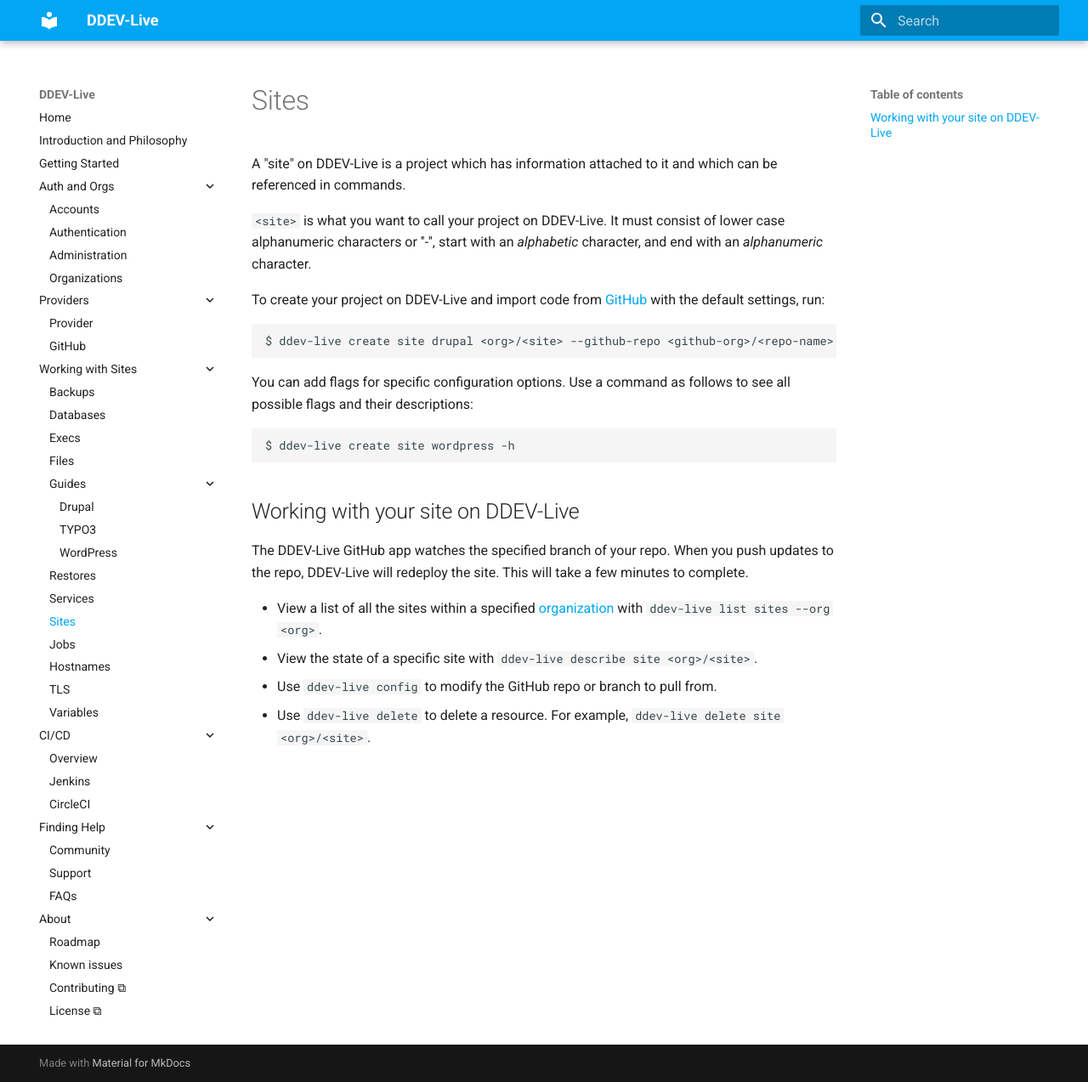
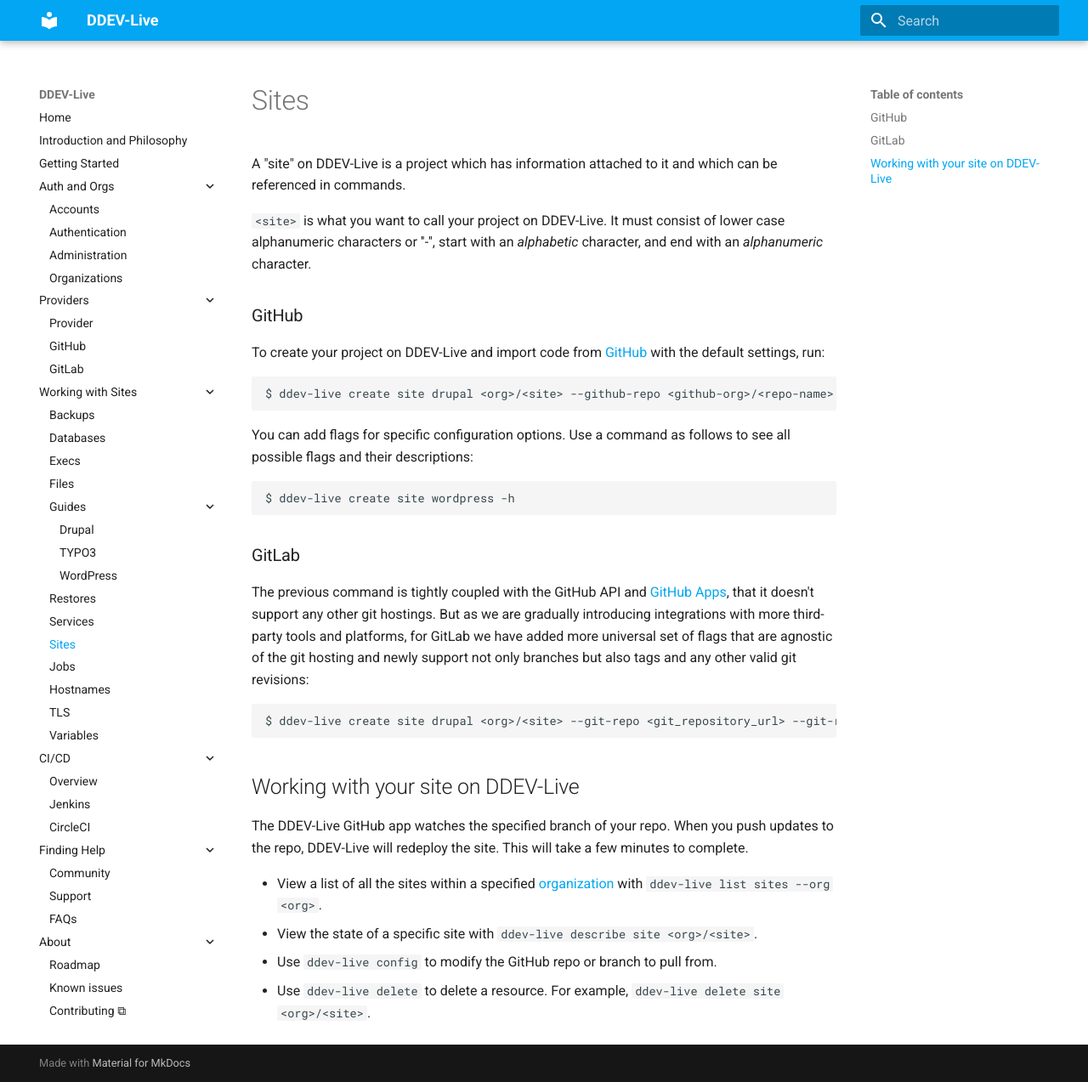
Before and after one commit to fru-io/docs-live, an MkDocs documentation site: the page built from docs/sites.md, in a window 1280 px wide and 1273 px high. Shown: the whole window at 85% size. Built offline with MkDocs 1.6.1 and Material for MkDocs 9.7.7, drawn with Linux system fonts in a browser that asks for light colours.

Commit message:
Document gitlab sites and webhooks

````diff
--- a/docs/sites.md
+++ b/docs/sites.md
@@ -3,6 +3,8 @@
 A "site" on DDEV-Live is a project which has information attached to it and which can be referenced in commands.
 
 `<site>` is what you want to call your project on DDEV-Live. It must consist of lower case alphanumeric characters or ''-'', start with an _alphabetic_ character, and end with an _alphanumeric_ character.
+
+### GitHub
 
 To create your project on DDEV-Live and import code from [GitHub](github.md) with the default settings, run:
 ```
@@ -14,6 +16,14 @@ You can add flags for specific configuration options. Use a command as follows t
 $ ddev-live create site wordpress -h
 ```
 
+### GitLab
+
+The previous command is tightly coupled with the GitHub API and [GitHub Apps](https://developer.github.com/apps/), that it doesn't support any other git hostings. But as we are gradually introducing integrations with more third-party tools and platforms, for GitLab we have added more universal set of flags that are agnostic of the git hosting and newly support not only branches but also tags and any other valid git revisions:
+```
+$ ddev-live create site drupal <org>/<site> --git-repo <git_repository_url> --git-rev <git_revision> [flags]
+```
+
+
 ## Working with your site on DDEV-Live
 The DDEV-Live GitHub app watches the specified branch of your repo. When you push updates to the repo, DDEV-Live will redeploy the site. This will take a few minutes to complete.
 
--- a/mkdocs.yml
+++ b/mkdocs.yml
@@ -21,6 +21,7 @@ nav:
     - Providers:
         - Provider: providers.md
         - GitHub: github.md
+        - GitLab: gitlab.md
     - Working with Sites:
         - Backups: backups.md
         - Databases: databases.md
````
Also changed, not shown: docs/gitlab.md (added, +36 -0 lines), docs/img/gitlab-webhook-manual-config.png (added).
